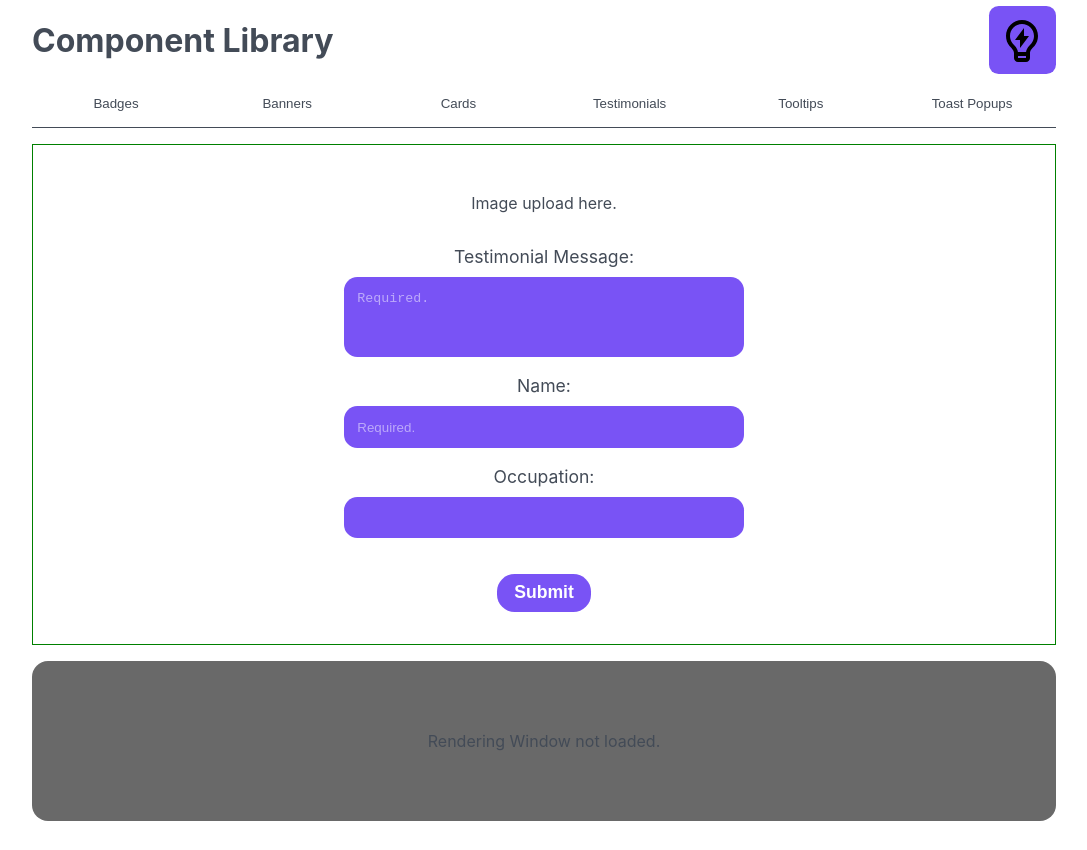
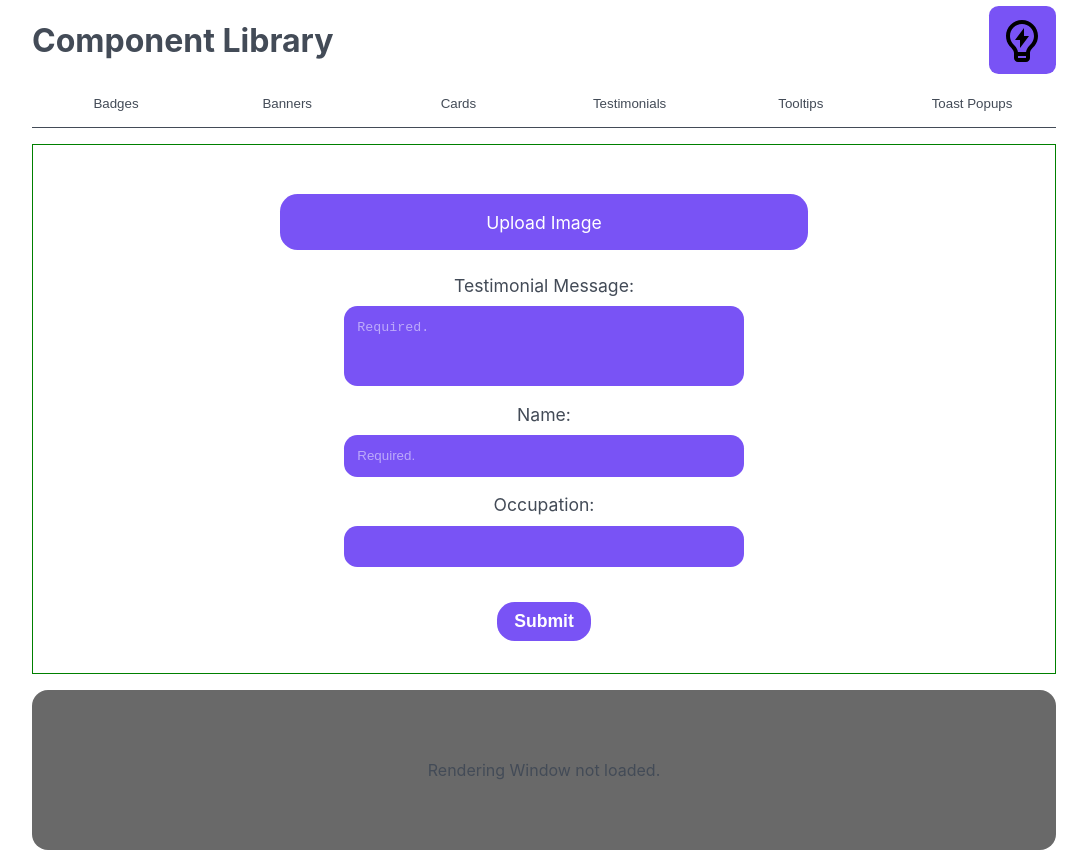
Before and after one commit to sjs-code-foundry/Component-Library, a React (Create React App) app: page / in a window 1280 px wide. Both pictures are taken after a click on the button "Testimonials". Shown: the whole page, without its empty margins (96-1183 px from the left). Before the commit the page ends 821 px from the top, so only its background shows below. Built offline with nearby package versions, Linux system fonts and the light colour scheme.

Commit message:
feat: Add image upload form entry

```diff
--- a/src/App.css
+++ b/src/App.css
@@ -178,6 +178,21 @@ div.dropdown {
     justify-content: space-between;
 }
 
+input[type="file"] {
+    display: none;
+}
+
+div.image-upload > label {
+    display: inline-block;
+    cursor: pointer;
+
+    min-width: 30em;
+    /*padding: 1em;*/
+
+    border: none;
+    border-radius: 1em;
+}
+
 section.entry-form > form > button {
     margin-top: 2em;
     padding: 0.5em 1em;
--- /dev/null
+++ b/src/components/EntryForm/ImageUpload.js
@@ -0,0 +1,37 @@
+import { useState, useContext } from "react";
+
+import clsx from "clsx";
+
+import { LightDarkContext } from "../../App";
+
+export default function ImageUpload(props) {
+  const [selectedImage, setSelectedImage] = useState(null);
+
+  const { dark } = useContext(LightDarkContext);
+
+  function handleChange(e) {
+    setSelectedImage(e.target.files[0]);
+    console.log(selectedImage);
+  }
+
+  return (
+    <div className="image-upload">
+      <label
+        className={clsx(
+          "image-upload-label",
+          `${dark ? "dark" : "light"}-accent`,
+        )}
+      >
+        <input type="file" name={props.name} onChange={handleChange} />
+        {selectedImage ? (
+          <>
+            <p>Image:</p>
+            <p>{selectedImage.name}</p>
+          </>
+        ) : (
+          <p>Upload Image</p>
+        )}
+      </label>
+    </div>
+  );
+}
--- a/src/components/EntryForm/index.js
+++ b/src/components/EntryForm/index.js
@@ -2,9 +2,11 @@ import Form from "./Form";
 import Text from "./Text";
 import Dropdown from "./Dropdown";
 import Radios from "./Radios";
+import ImageUpload from "./ImageUpload";
 
 Form.Text = Text;
 Form.Dropdown = Dropdown;
 Form.Radios = Radios;
+Form.ImageUpload = ImageUpload;
 
 export default Form;
--- a/src/components/Main/Main.js
+++ b/src/components/Main/Main.js
@@ -82,7 +82,7 @@ export default function Main(props) {
       case "testimonials":
         setFormElements(
           <>
-            <p>Image upload here.</p>
+            <Form.ImageUpload name="testimonial-image" />
             <Form.Text
               labelText="Testimonial Message: "
               name="testimonial-message"
```
